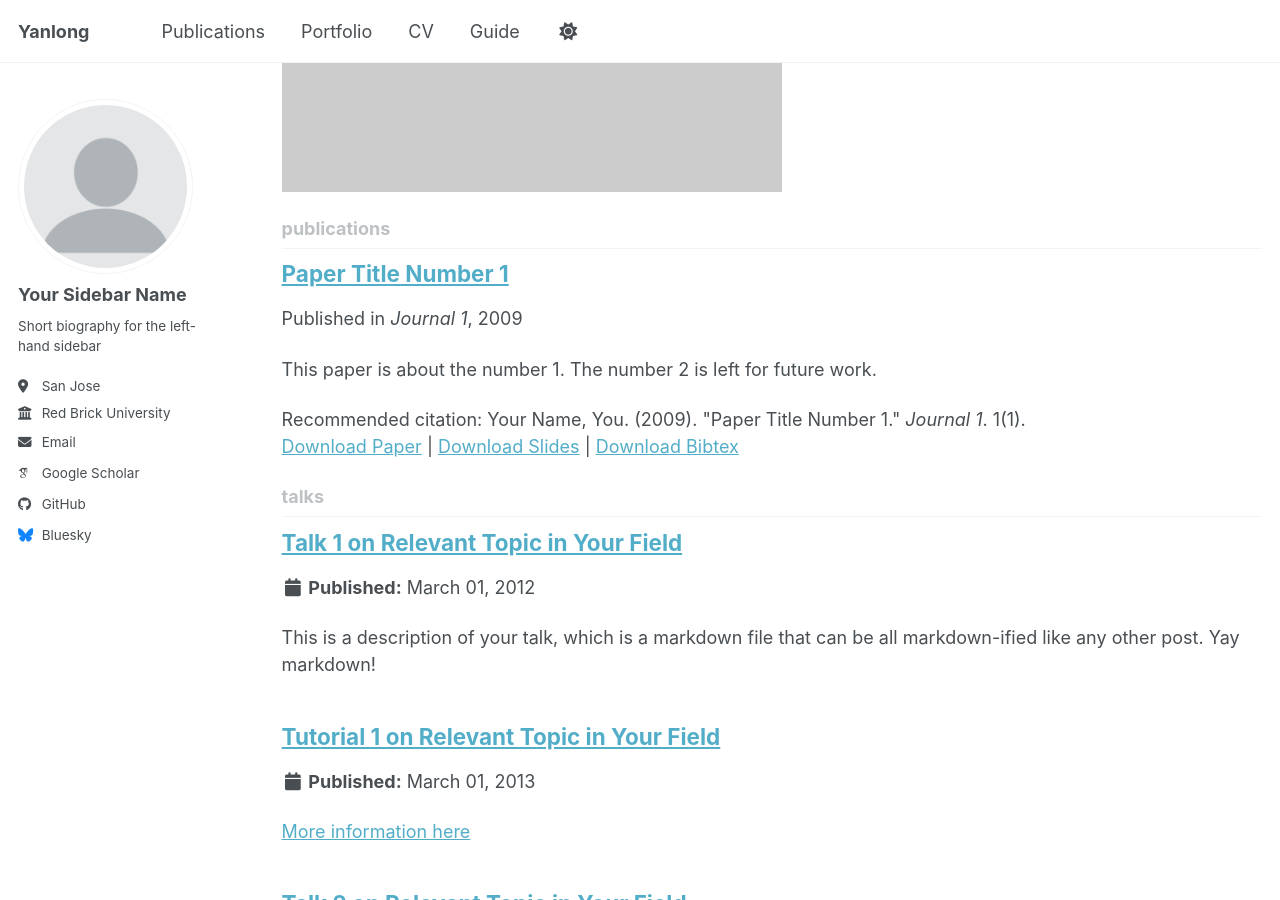
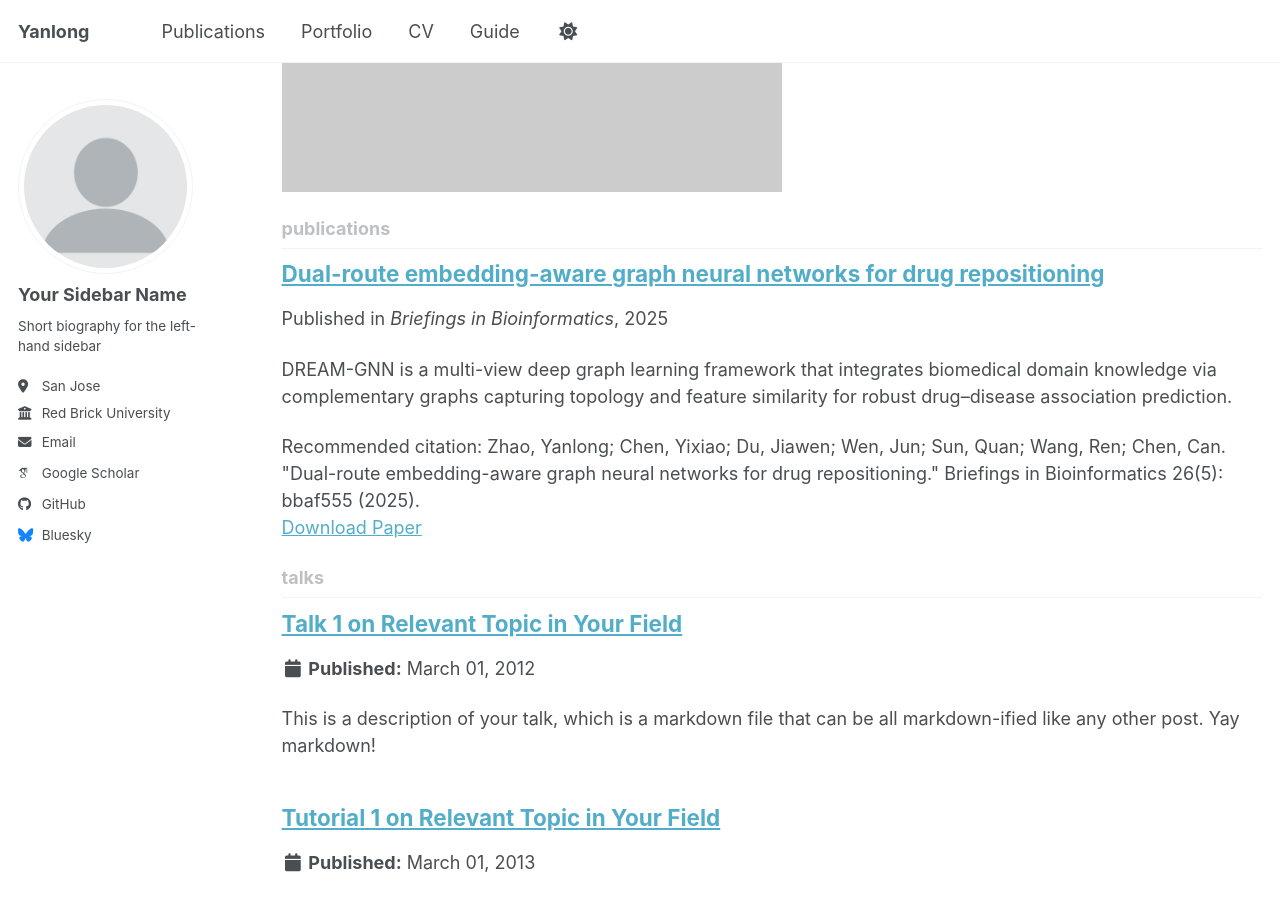
Before and after one commit to Ryan-Yanlong/Ryan-Yanlong, a Jekyll site: the page built from _pages/collection-archive.html, in a window 1280 px wide and 900 px high, scrolled down 893 px. Built offline with Jekyll 4.4.1, drawn with Linux system fonts in a browser that asks for light colours; some web fonts are replaced; a script bundle is joined from its source files by our own code; library files that are not in the unit come from our copies.

Commit message:
Update 2009-10-01-paper-title-number-1.md

````diff
--- a/_publications/2009-10-01-paper-title-number-1.md
+++ b/_publications/2009-10-01-paper-title-number-1.md
@@ -1,14 +1,33 @@
 ---
-title: "Paper Title Number 1"
+title: "Dual-route embedding-aware graph neural networks for drug repositioning"
 collection: publications
-category: manuscripts
-permalink: /publication/2009-10-01-paper-title-number-1
-excerpt: 'This paper is about the number 1. The number 2 is left for future work.'
-date: 2009-10-01
-venue: 'Journal 1'
-slidesurl: 'https://academicpages.github.io/files/slides1.pdf'
-paperurl: 'https://academicpages.github.io/files/paper1.pdf'
-bibtexurl: 'https://academicpages.github.io/files/bibtex1.bib'
-citation: 'Your Name, You. (2009). &quot;Paper Title Number 1.&quot; <i>Journal 1</i>. 1(1).'
+permalink: /publication/2025-10-01-dream-gnn
+excerpt: "DREAM-GNN is a multi-view deep graph learning framework that integrates biomedical domain knowledge via complementary graphs capturing topology and feature similarity for robust drug–disease association prediction."
+date: 2025-10-01
+venue: "Briefings in Bioinformatics"
+volume: "26"
+number: "5"
+pages: "bbaf555"
+doi: "10.1093/bib/bbaf555"
+paperurl: "https://doi.org/10.1093/bib/bbaf555"
+citation: 'Zhao, Yanlong; Chen, Yixiao; Du, Jiawen; Wen, Jun; Sun, Quan; Wang, Ren; Chen, Can. "Dual-route embedding-aware graph neural networks for drug repositioning." Briefings in Bioinformatics 26(5): bbaf555 (2025).'
+category: journal
 ---
-The contents above will be part of a list of publications, if the user clicks the link for the publication than the contents of section will be rendered as a full page, allowing you to provide more information about the paper for the reader. When publications are displayed as a single page, the contents of the above "citation" field will automatically be included below this section in a smaller font.
+
+
+**Links:** [DOI](https://doi.org/10.1093/bib/bbaf555) · [PDF](https://academic.oup.com/bib/article-pdf/26/5/bbaf555/64951582/bbaf555.pdf)
+
+```bibtex
+@article{10.1093/bib/bbaf555,
+  author  = {Zhao, Yanlong and Chen, Yixiao and Du, Jiawen and Wen, Jun and Sun, Quan and Wang, Ren and Chen, Can},
+  title   = {Dual-route embedding-aware graph neural networks for drug repositioning},
+  journal = {Briefings in Bioinformatics},
+  volume  = {26},
+  number  = {5},
+  pages   = {bbaf555},
+  year    = {2025},
+  month   = {10},
+  doi     = {10.1093/bib/bbaf555},
+  url     = {https://doi.org/10.1093/bib/bbaf555},
+  eprint  = {https://academic.oup.com/bib/article-pdf/26/5/bbaf555/64951582/bbaf555.pdf}
+}
````
